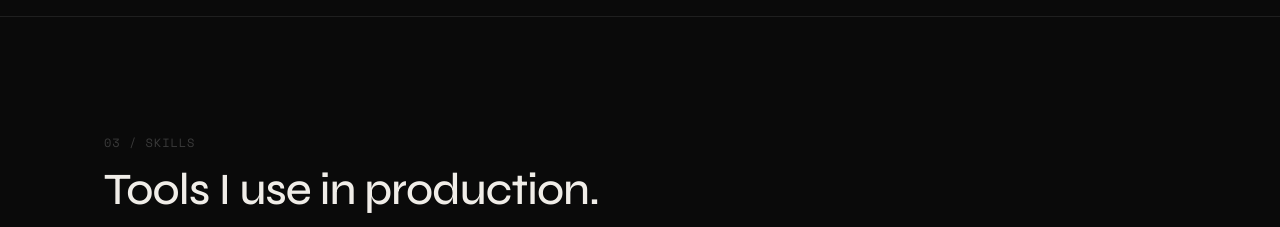
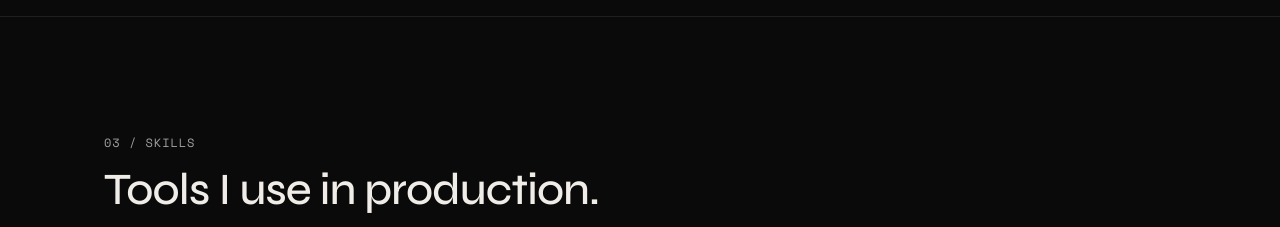
Before and after one commit to dax-side/portfolio, a React (Vite) app: page / in a window 1280 px wide. Shown: the part 2840-3067 px from the top of the page. Built offline with nearby package versions, Linux system fonts and the light colour scheme.

Commit message:
fix: update sectionIndex color in Skills component for improved visibility

```diff
--- a/src/components/Skills.jsx
+++ b/src/components/Skills.jsx
@@ -92,7 +92,7 @@ const styles = {
     gap: '16px',
     marginBottom: 'var(--space-2xl)',
   },
-  sectionIndex: { color: '#3A3A3A' },
+  sectionIndex: { color: '#A0A0A0' },
   heading:      { color: '#F0EDE8' },
   groups: {
     display: 'grid',
```
